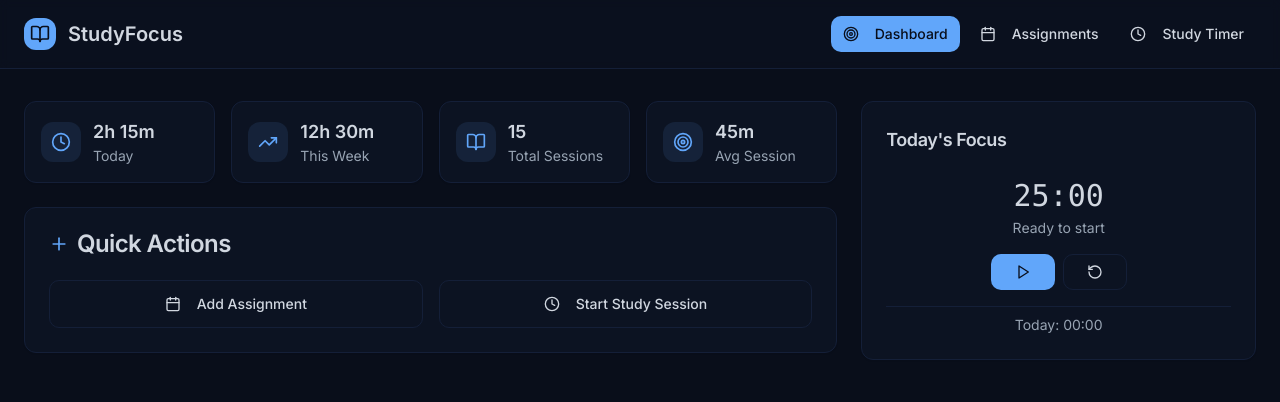
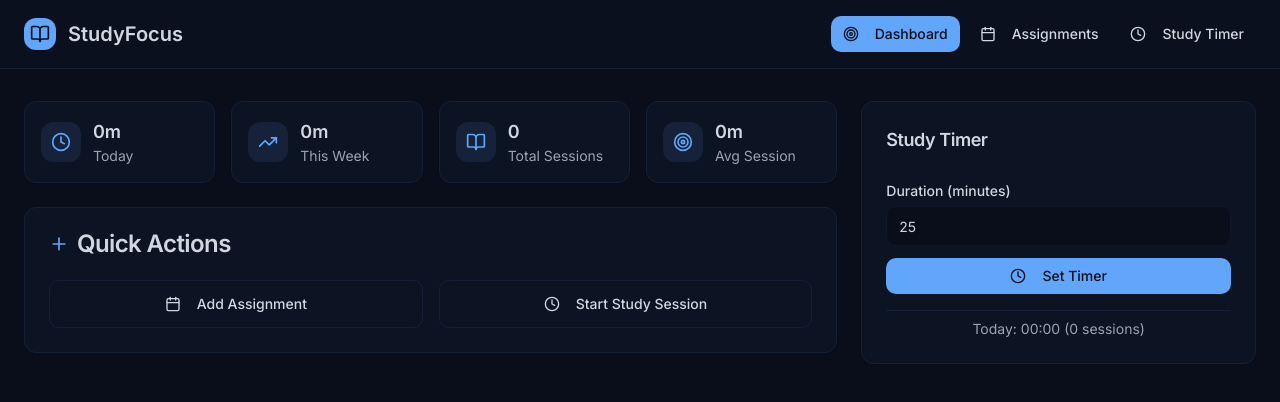
Before and after one commit to noor23iitk-web/study-sync-desk, a React (Vite) app: page / in a window 1280 px wide. Shown: the top 402 px of the page. Built offline with nearby package versions, Linux system fonts and the light colour scheme.

Commit message:
Refine Study Timer and Logging
Implement customizable study timer with user-set durations. Sessions are only logged upon explicit user confirmation after stopping or pausing. Dashboard statistics (total time, sessions, average length) are now accurately calculated from saved sessions only.

```diff
--- a/src/components/StudyDashboard.tsx
+++ b/src/components/StudyDashboard.tsx
@@ -6,8 +6,20 @@ import { AssignmentTracker } from "./AssignmentTracker";
 import { StudyTimer } from "./StudyTimer";
 import { StudyStats } from "./StudyStats";
 
+interface StudySession {
+  id: string;
+  name: string;
+  duration: number;
+  date: Date;
+}
+
 export const StudyDashboard = () => {
   const [activeView, setActiveView] = useState<"dashboard" | "assignments" | "timer">("dashboard");
+
+  const handleSessionSaved = (session: StudySession) => {
+    // Trigger a custom event to update stats
+    window.dispatchEvent(new Event('sessionSaved'));
+  };
 
   return (
     <div className="min-h-screen bg-background">
@@ -94,13 +106,13 @@ export const StudyDashboard = () => {
 
             {/* Today's Focus */}
             <div className="space-y-6">
-              <StudyTimer compact />
+              <StudyTimer compact onSessionSaved={handleSessionSaved} />
             </div>
           </div>
         )}
 
         {activeView === "assignments" && <AssignmentTracker />}
-        {activeView === "timer" && <StudyTimer />}
+        {activeView === "timer" && <StudyTimer onSessionSaved={handleSessionSaved} />}
       </main>
     </div>
   );
--- a/src/components/StudyStats.tsx
+++ b/src/components/StudyStats.tsx
@@ -1,26 +1,53 @@
 import { useState, useEffect } from "react";
 import { TrendingUp, Clock, Target, BookOpen } from "lucide-react";
-import { Card, CardContent, CardHeader, CardTitle } from "@/components/ui/card";
+import { Card, CardContent } from "@/components/ui/card";
+
+interface StudySession {
+  id: string;
+  name: string;
+  duration: number; // in seconds
+  date: Date;
+}
 
 export const StudyStats = () => {
-  const [stats, setStats] = useState({
-    todayTime: 0,
-    weekTime: 0,
-    totalSessions: 0,
-    averageSession: 0
-  });
+  const [sessions, setSessions] = useState<StudySession[]>([]);
 
   useEffect(() => {
-    // This would normally fetch from your data storage
-    // For now, we'll simulate some stats
-    const mockStats = {
-      todayTime: 2 * 60 * 60 + 15 * 60, // 2h 15m in seconds
-      weekTime: 12 * 60 * 60 + 30 * 60, // 12h 30m in seconds
-      totalSessions: 15,
-      averageSession: 45 * 60 // 45 minutes in seconds
+    // Load sessions from localStorage
+    const saved = localStorage.getItem('studyfocus-sessions');
+    if (saved) {
+      const parsed = JSON.parse(saved);
+      setSessions(parsed.map((s: any) => ({
+        ...s,
+        date: new Date(s.date)
+      })));
+    }
+
+    // Listen for localStorage changes (when sessions are added)
+    const handleStorageChange = () => {
+      const updated = localStorage.getItem('studyfocus-sessions');
+      if (updated) {
+        const parsed = JSON.parse(updated);
+        setSessions(parsed.map((s: any) => ({
+          ...s,
+          date: new Date(s.date)
+        })));
+      }
     };
 
-    setStats(mockStats);
+    window.addEventListener('storage', handleStorageChange);
+
+    // Also listen for custom events for same-tab updates
+    const handleSessionUpdate = () => {
+      handleStorageChange();
+    };
+
+    window.addEventListener('sessionSaved', handleSessionUpdate);
+
+    return () => {
+      window.removeEventListener('storage', handleStorageChange);
+      window.removeEventListener('sessionSaved', handleSessionUpdate);
+    };
   }, []);
 
   const formatTime = (seconds: number) => {
@@ -33,6 +60,60 @@ export const StudyStats = () => {
     return `${minutes}m`;
   };
 
+  // Calculate today's stats
+  const getTodayStats = () => {
+    const today = new Date().toDateString();
+    const todaySessions = sessions.filter(session =>
+      session.date.toDateString() === today
+    );
+
+    const totalTime = todaySessions.reduce((sum, session) => sum + session.duration, 0);
+    const avgTime = todaySessions.length > 0 ? totalTime / todaySessions.length : 0;
+
+    return {
+      time: totalTime,
+      sessions: todaySessions.length,
+      average: avgTime
+    };
+  };
+
+  // Calculate this week's stats
+  const getWeekStats = () => {
+    const now = new Date();
+    const startOfWeek = new Date(now);
+    startOfWeek.setDate(now.getDate() - now.getDay()); // Start of current week (Sunday)
+    startOfWeek.setHours(0, 0, 0, 0);
+
+    const weekSessions = sessions.filter(session =>
+      session.date >= startOfWeek
+    );
+
+    const totalTime = weekSessions.reduce((sum, session) => sum + session.duration, 0);
+    const avgTime = weekSessions.length > 0 ? totalTime / weekSessions.length : 0;
+
+    return {
+      time: totalTime,
+      sessions: weekSessions.length,
+      average: avgTime
+    };
+  };
+
+  // Calculate all-time stats
+  const getTotalStats = () => {
+    const totalTime = sessions.reduce((sum, session) => sum + session.duration, 0);
+    const avgTime = sessions.length > 0 ? totalTime / sessions.length : 0;
+
+    return {
+      time: totalTime,
+      sessions: sessions.length,
+      average: avgTime
+    };
+  };
+
+  const todayStats = getTodayStats();
+  const weekStats = getWeekStats();
+  const totalStats = getTotalStats();
+
   return (
     <div className="grid grid-cols-1 md:grid-cols-2 lg:grid-cols-4 gap-4">
       <Card className="card-hover">
@@ -43,7 +124,7 @@ export const StudyStats = () => {
             </div>
             <div>
               <p className="text-lg font-semibold text-foreground">
-                {formatTime(stats.todayTime)}
+                {todayStats.time > 0 ? formatTime(todayStats.time) : '0m'}
               </p>
               <p className="text-sm text-foreground-secondary">Today</p>
             </div>
@@ -59,7 +140,7 @@ export const StudyStats = () => {
             </div>
             <div>
               <p className="text-lg font-semibold text-foreground">
-                {formatTime(stats.weekTime)}
+                {weekStats.time > 0 ? formatTime(weekStats.time) : '0m'}
               </p>
               <p className="text-sm text-foreground-secondary">This Week</p>
             </div>
@@ -75,7 +156,7 @@ export const StudyStats = () => {
             </div>
             <div>
               <p className="text-lg font-semibold text-foreground">
-                {stats.totalSessions}
+                {totalStats.sessions}
               </p>
               <p className="text-sm text-foreground-secondary">Total Sessions</p>
             </div>
@@ -91,7 +172,7 @@ export const StudyStats = () => {
             </div>
             <div>
               <p className="text-lg font-semibold text-foreground">
-                {formatTime(stats.averageSession)}
+                {totalStats.average > 0 ? formatTime(Math.round(totalStats.average)) : '0m'}
               </p>
               <p className="text-sm text-foreground-secondary">Avg Session</p>
             </div>
--- a/src/components/StudyTimer.tsx
+++ b/src/components/StudyTimer.tsx
@@ -1,53 +1,85 @@
 import { useState, useEffect, useRef } from "react";
-import { Play, Pause, Square, RotateCcw } from "lucide-react";
+import { Play, Pause, Square, RotateCcw, Clock } from "lucide-react";
 import { Button } from "@/components/ui/button";
 import { Card, CardContent, CardHeader, CardTitle } from "@/components/ui/card";
 import { Input } from "@/components/ui/input";
 import { Label } from "@/components/ui/label";
+import { Dialog, DialogContent, DialogHeader, DialogTitle } from "@/components/ui/dialog";
+
+interface StudySession {
+  id: string;
+  name: string;
+  duration: number; // in seconds
+  date: Date;
+}
 
 interface StudyTimerProps {
   compact?: boolean;
+  onSessionSaved?: (session: StudySession) => void;
 }
 
-export const StudyTimer = ({ compact = false }: StudyTimerProps) => {
+export const StudyTimer = ({ compact = false, onSessionSaved }: StudyTimerProps) => {
   const [isRunning, setIsRunning] = useState(false);
-  const [time, setTime] = useState(25 * 60); // 25 minutes default
+  const [time, setTime] = useState(0);
+  const [initialTime, setInitialTime] = useState(0);
   const [sessionName, setSessionName] = useState("");
-  const [sessions, setSessions] = useState<Array<{
-    name: string;
-    duration: number;
-    date: Date;
-  }>>([]);
+  const [customDuration, setCustomDuration] = useState(25); // in minutes
+  const [isConfigured, setIsConfigured] = useState(false);
+  const [showSaveDialog, setShowSaveDialog] = useState(false);
+  const [sessions, setSessions] = useState<StudySession[]>([]);
 
   const intervalRef = useRef<NodeJS.Timeout>();
+
+  // Load sessions from localStorage on mount
+  useEffect(() => {
+    const saved = localStorage.getItem('studyfocus-sessions');
+    if (saved) {
+      const parsed = JSON.parse(saved);
+      setSessions(parsed.map((s: any) => ({
+        ...s,
+        date: new Date(s.date)
+      })));
+    }
+  }, []);
+
+  // Save sessions to localStorage when updated
+  useEffect(() => {
+    localStorage.setItem('studyfocus-sessions', JSON.stringify(sessions));
+  }, [sessions]);
 
   useEffect(() => {
     if (isRunning && time > 0) {
       intervalRef.current = setInterval(() => {
-        setTime(prev => prev - 1);
+        setTime(prev => {
+          if (prev <= 1) {
+            // Timer completed naturally
+            setIsRunning(false);
+            handleTimerComplete();
+            return 0;
+          }
+          return prev - 1;
+        });
       }, 1000);
     } else {
       clearInterval(intervalRef.current);
-      if (time === 0 && isRunning) {
-        // Session completed
-        setSessions(prev => [...prev, {
-          name: sessionName || "Study Session",
-          duration: 25 * 60 - time,
-          date: new Date()
-        }]);
-        setIsRunning(false);
-        // Reset timer
-        setTime(25 * 60);
-      }
     }
 
     return () => clearInterval(intervalRef.current);
-  }, [isRunning, time, sessionName]);
+  }, [isRunning, time]);
 
   const formatTime = (seconds: number) => {
     const mins = Math.floor(seconds / 60);
     const secs = seconds % 60;
     return `${mins.toString().padStart(2, '0')}:${secs.toString().padStart(2, '0')}`;
+  };
+
+  const handleConfigureTimer = () => {
+    if (customDuration <= 0) return;
+
+    const timeInSeconds = customDuration * 60;
+    setTime(timeInSeconds);
+    setInitialTime(timeInSeconds);
+    setIsConfigured(true);
   };
 
   const handleStart = () => {
@@ -60,48 +92,111 @@ export const StudyTimer = ({ compact = false }: StudyTimerProps) => {
 
   const handleStop = () => {
     setIsRunning(false);
-    if (time < 25 * 60) {
-      // Save partial session
-      setSessions(prev => [...prev, {
-        name: sessionName || "Study Session (Partial)",
-        duration: 25 * 60 - time,
-        date: new Date()
-      }]);
+    if (initialTime > time) {
+      // Some time has passed, ask to save
+      setShowSaveDialog(true);
+    } else {
+      // No time passed, just reset
+      handleReset();
     }
-    setTime(25 * 60);
   };
 
   const handleReset = () => {
     setIsRunning(false);
-    setTime(25 * 60);
+    setTime(0);
+    setInitialTime(0);
+    setIsConfigured(false);
+    setSessionName("");
+    setCustomDuration(25);
+  };
+
+  const handleTimerComplete = () => {
+    // Timer completed naturally - auto-save
+    const completedSession = createSession(initialTime);
+    saveSession(completedSession);
+  };
+
+  const createSession = (duration: number): StudySession => {
+    return {
+      id: Date.now().toString(),
+      name: sessionName || `${Math.floor(duration / 60)} min Study Session`,
+      duration: duration,
+      date: new Date()
+    };
+  };
+
+  const saveSession = (session: StudySession) => {
+    setSessions(prev => [...prev, session]);
+    onSessionSaved?.(session);
+    handleReset();
+  };
+
+  const handleSaveSession = () => {
+    const studiedTime = initialTime - time;
+    const session = createSession(studiedTime);
+    saveSession(session);
+    setShowSaveDialog(false);
+  };
+
+  const handleDiscardSession = () => {
+    setShowSaveDialog(false);
+    handleReset();
+  };
+
+  const getTodaySessions = () => {
+    const today = new Date().toDateString();
+    return sessions.filter(session => session.date.toDateString() === today);
   };
 
   const getTodayStudyTime = () => {
-    const today = new Date().toDateString();
-    return sessions
-      .filter(session => session.date.toDateString() === today)
-      .reduce((total, session) => total + session.duration, 0);
+    return getTodaySessions().reduce((total, session) => total + session.duration, 0);
   };
 
   if (compact) {
     return (
       <Card className="card-hover">
         <CardHeader>
-          <CardTitle className="text-lg">Today's Focus</CardTitle>
+          <CardTitle className="text-lg">Study Timer</CardTitle>
         </CardHeader>
         <CardContent className="space-y-4">
+          {!isConfigured ? (
+            <div className="space-y-3">
+              <div>
+                <Label htmlFor="compact-duration" className="text-sm">Duration (minutes)</Label>
+                <Input
+                  id="compact-duration"
+                  type="number"
+                  min="1"
+                  max="180"
+                  value={customDuration}
+                  onChange={(e) => setCustomDuration(parseInt(e.target.value) || 0)}
+                  className="mt-1"
+                />
+              </div>
+              <Button
+                onClick={handleConfigureTimer}
+                className="w-full"
+                size="sm"
+                disabled={customDuration <= 0}
+              >
+                <Clock className="h-4 w-4 mr-2" />
+                Set Timer
+              </Button>
+            </div>
+          ) : (
+            <>
               <div className="text-center">
                 <div className={`text-3xl font-mono countdown-text ${isRunning ? 'text-primary timer-glow' : 'text-foreground'}`}>
                   {formatTime(time)}
                 </div>
                 <p className="text-sm text-foreground-secondary mt-1">
-              {isRunning ? 'Session in progress' : 'Ready to start'}
+                  {time === 0 ? 'Session Complete!' : isRunning ? 'Session in progress' : 'Ready to start'}
                 </p>
               </div>
 
               <div className="flex justify-center space-x-2">
                 {!isRunning ? (
-              <Button size="sm" onClick={handleStart} className="w-16">
+                  <Button size="sm" onClick={handleStart} className="w-16" disabled={time === 0}>
                     <Play className="h-4 w-4" />
                   </Button>
                 ) : (
@@ -109,14 +204,19 @@ export const StudyTimer = ({ compact = false }: StudyTimerProps) => {
                     <Pause className="h-4 w-4" />
                   </Button>
                 )}
+                <Button size="sm" variant="outline" onClick={handleStop} className="w-16">
+                  <Square className="h-4 w-4" />
+                </Button>
                 <Button size="sm" variant="outline" onClick={handleReset} className="w-16">
                   <RotateCcw className="h-4 w-4" />
                 </Button>
               </div>
+            </>
+          )}
 
           <div className="text-center pt-2 border-t border-border">
             <p className="text-sm text-foreground-secondary">
-              Today: {formatTime(getTodayStudyTime())}
+              Today: {formatTime(getTodayStudyTime())} ({getTodaySessions().length} sessions)
             </p>
           </div>
         </CardContent>
@@ -131,7 +231,9 @@ export const StudyTimer = ({ compact = false }: StudyTimerProps) => {
           <CardTitle className="text-xl">Study Timer</CardTitle>
         </CardHeader>
         <CardContent className="space-y-6">
+          {!isConfigured ? (
             <div className="space-y-4">
+              <div className="grid grid-cols-1 md:grid-cols-2 gap-4">
                 <div>
                   <Label htmlFor="session-name">Session Name (Optional)</Label>
                   <Input
@@ -142,16 +244,51 @@ export const StudyTimer = ({ compact = false }: StudyTimerProps) => {
                     className="mt-1"
                   />
                 </div>
+                <div>
+                  <Label htmlFor="duration">Duration (minutes)</Label>
+                  <Input
+                    id="duration"
+                    type="number"
+                    min="1"
+                    max="180"
+                    value={customDuration}
+                    onChange={(e) => setCustomDuration(parseInt(e.target.value) || 0)}
+                    className="mt-1"
+                  />
+                </div>
               </div>
 
+              <div className="text-center">
+                <Button
+                  onClick={handleConfigureTimer}
+                  size="lg"
+                  className="px-8"
+                  disabled={customDuration <= 0}
+                >
+                  <Clock className="h-5 w-5 mr-2" />
+                  Set Timer ({customDuration} min)
+                </Button>
+              </div>
+            </div>
+          ) : (
+            <>
               <div className="text-center">
                 <div className={`text-6xl font-mono countdown-text mb-4 ${isRunning ? 'text-primary timer-glow' : 'text-foreground'}`}>
                   {formatTime(time)}
                 </div>
 
+                <div className="mb-6">
+                  <p className="text-lg text-foreground-secondary">
+                    {sessionName || `${Math.floor(initialTime / 60)} Minute Study Session`}
+                  </p>
+                  {time === 0 && (
+                    <p className="text-green-500 font-medium mt-2">Session Complete! 🎉</p>
+                  )}
+                </div>
+
                 <div className="flex justify-center space-x-3">
                   {!isRunning ? (
-                <Button size="lg" onClick={handleStart} className="px-8">
+                    <Button size="lg" onClick={handleStart} className="px-8" disabled={time === 0}>
                       <Play className="h-5 w-5 mr-2" />
                       Start
                     </Button>
@@ -173,25 +310,53 @@ export const StudyTimer = ({ compact = false }: StudyTimerProps) => {
                   </Button>
                 </div>
               </div>
+            </>
+          )}
 
+          {sessions.length > 0 && (
             <div className="grid grid-cols-1 md:grid-cols-3 gap-4 pt-6 border-t border-border">
               <div className="text-center">
                 <p className="text-2xl font-semibold text-primary">{formatTime(getTodayStudyTime())}</p>
                 <p className="text-sm text-foreground-secondary">Today</p>
               </div>
               <div className="text-center">
-              <p className="text-2xl font-semibold text-primary">{sessions.length}</p>
-              <p className="text-sm text-foreground-secondary">Total Sessions</p>
+                <p className="text-2xl font-semibold text-primary">{getTodaySessions().length}</p>
+                <p className="text-sm text-foreground-secondary">Sessions Today</p>
               </div>
               <div className="text-center">
                 <p className="text-2xl font-semibold text-primary">
-                {sessions.length > 0 ? formatTime(Math.round(sessions.reduce((acc, s) => acc + s.duration, 0) / sessions.length)) : '00:00'}
+                  {getTodaySessions().length > 0
+                    ? formatTime(Math.round(getTodayStudyTime() / getTodaySessions().length))
+                    : '00:00'}
                 </p>
-              <p className="text-sm text-foreground-secondary">Average Session</p>
+                <p className="text-sm text-foreground-secondary">Avg Today</p>
               </div>
             </div>
+          )}
         </CardContent>
       </Card>
+
+      {/* Save Session Dialog */}
+      <Dialog open={showSaveDialog} onOpenChange={setShowSaveDialog}>
+        <DialogContent className="sm:max-w-md">
+          <DialogHeader>
+            <DialogTitle>Save Study Session?</DialogTitle>
+          </DialogHeader>
+          <div className="space-y-4">
+            <p className="text-foreground-secondary">
+              You studied for {formatTime(initialTime - time)}. Would you like to save this session?
+            </p>
+            <div className="flex justify-end space-x-2">
+              <Button variant="outline" onClick={handleDiscardSession}>
+                No, Discard
+              </Button>
+              <Button onClick={handleSaveSession}>
+                Yes, Save Session
+              </Button>
+            </div>
+          </div>
+        </DialogContent>
+      </Dialog>
 
       {/* Recent Sessions */}
       {sessions.length > 0 && (
@@ -202,7 +367,7 @@ export const StudyTimer = ({ compact = false }: StudyTimerProps) => {
           <CardContent>
             <div className="space-y-3 max-h-60 overflow-y-auto custom-scrollbar">
               {sessions.slice(-10).reverse().map((session, index) => (
-                <div key={index} className="flex justify-between items-center p-3 rounded-lg bg-background-secondary">
+                <div key={session.id} className="flex justify-between items-center p-3 rounded-lg bg-background-secondary">
                   <div>
                     <p className="font-medium text-foreground">{session.name}</p>
                     <p className="text-sm text-foreground-secondary">
```
Lines whose indentation alone changed are shown as unchanged.
